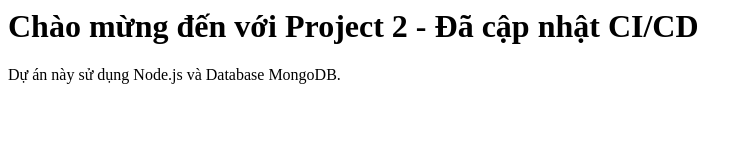
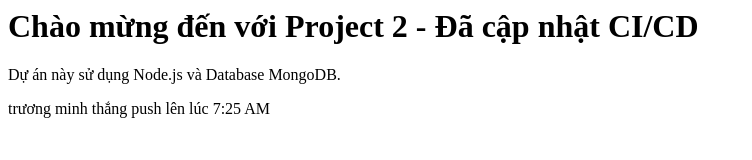
Before and after one commit to truongminhthang10-code/thcuoikybai2, a website: page index.html in a window 1280 px wide. Shown: the whole page, without its empty margins (0-752 px from the left). Drawn offline with Linux system fonts and the light colour scheme.

```diff
--- a/index.html
+++ b/index.html
@@ -1,2 +1,3 @@
 <h1>Chào mừng đến với Project 2 - Đã cập nhật CI/CD</h1>
 <p>Dự án này sử dụng Node.js và Database MongoDB.</p>
+<p>trương minh thắng push lên lúc 7:25 AM</p>
```
Also changed, not shown: package.json (added, +25 -0 lines), 1 other file.
